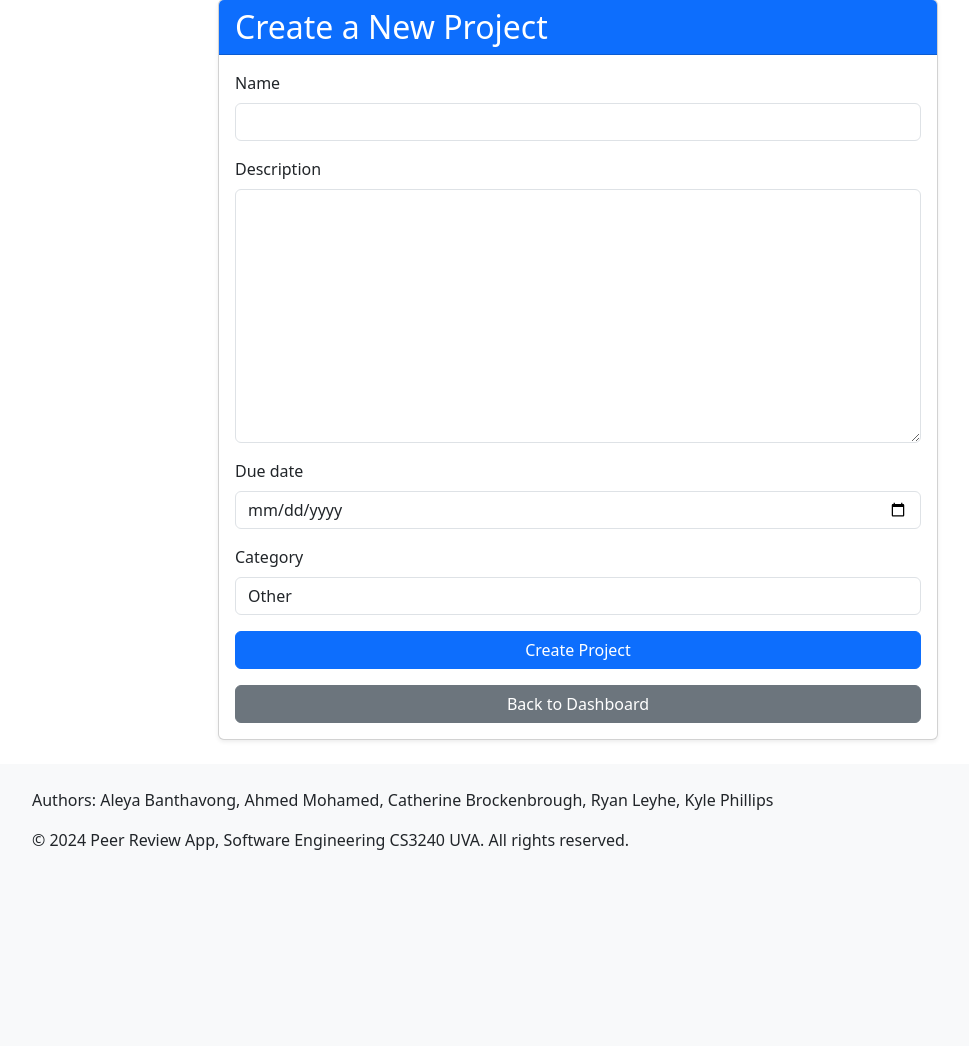
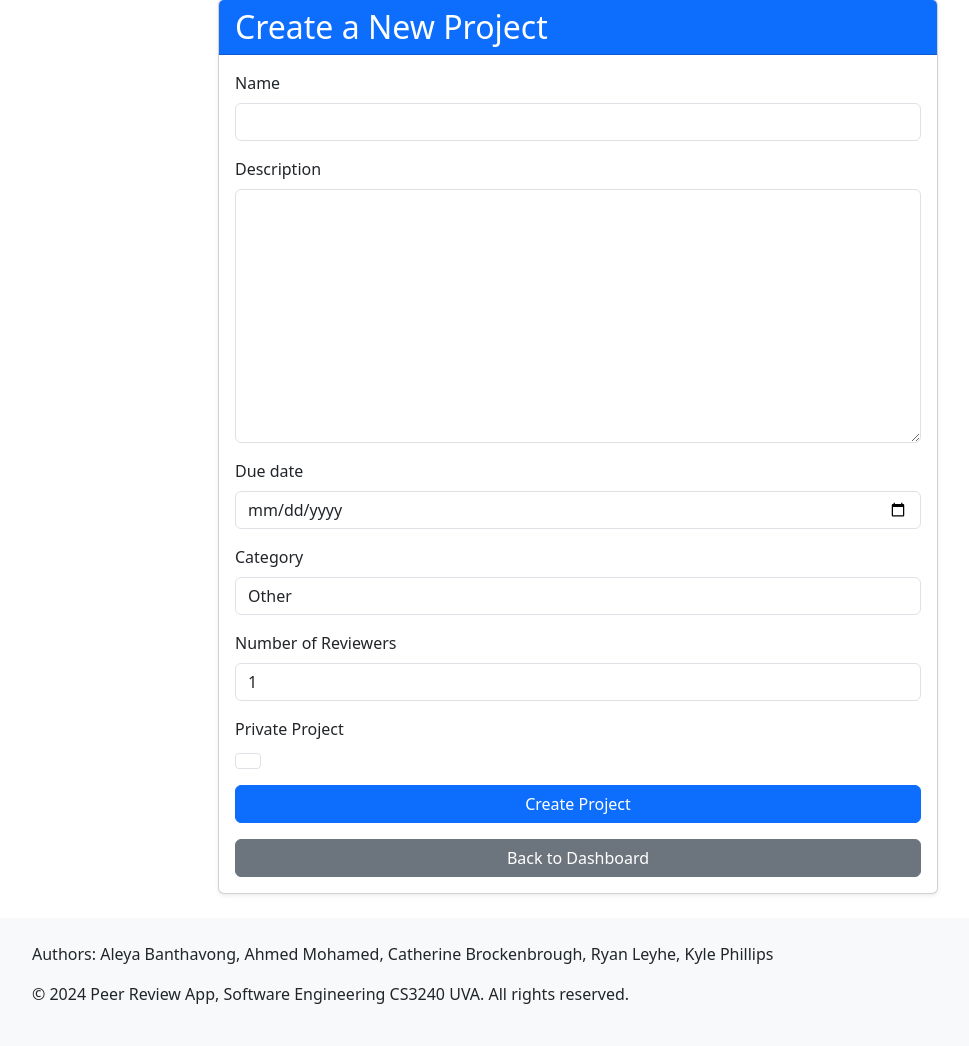
Before and after one commit to AhmedMoee/PeerReview, a Django app: page /create_project/ in a window 1280 px wide. Shown: the part 106-1152 px from the top of the page, without its empty margins (62-1031 px from the left). Before the commit the page ends 956 px from the top, so only its background shows below. Run offline with Django 5.2, Linux system fonts and the light colour scheme; the visitor is signed in with stand-in values (Sample User, id 1); some libraries are stand-ins or nearby versions.

Commit message:
Added limit to number of reviewers as determined during project creation.

```diff
--- a/users/forms.py
+++ b/users/forms.py
@@ -11,9 +11,15 @@ class FileUploadForm(forms.ModelForm):
 class ProjectForm(forms.ModelForm):
     class Meta:
         model = Project
-        fields = ['name', 'description', 'due_date', 'category']
+        fields = ['name', 'description', 'due_date', 'category', 'number_of_reviewers', 'is_private']
+        labels = {
+            'number_of_reviewers': 'Number of Reviewers',
+            'is_private': 'Private Project',
+        }
         widgets = {
-            'due_date': forms.DateInput(attrs={'type': 'date'})
+            'due_date': forms.DateInput(attrs={'type': 'date'}),
+            'number_of_reviewers': forms.NumberInput(attrs={'class': 'form-control'}),
+            'is_private': forms.CheckboxInput(attrs={'class': 'form-check-input'}),
         }
 
 
--- a/users/models.py
+++ b/users/models.py
@@ -34,6 +34,12 @@ class Project(models.Model):
     due_date = models.DateField(blank=True, null = True)
     description = models.TextField()
     created_at = models.DateTimeField(auto_now_add=True)
+    number_of_reviewers = models.PositiveIntegerField(default=1)
+    is_private = models.BooleanField(default=False)
+
+    @property
+    def current_reviewers_count(self):
+        return self.members.count()
 
     def __str__(self):
         return self.name
--- a/users/views.py
+++ b/users/views.py
@@ -103,20 +103,19 @@ def project_list(request):
         )
 
 
-    # Only process membership statuses for common users
-    if request.user.is_authenticated and not is_pma_admin:
-        for project in projects:
-            if request.user in project.members.all():
-                project_status[project.id] = 'member'
-            elif JoinRequest.objects.filter(user=request.user, project=project, status='pending').exists():
-                project_status[project.id] = 'pending'
-            else:
-                project_status[project.id] = 'not_member'
+    visible_projects = []
+    for project in projects:
+        if not project.is_private or project.owner == request.user or request.user in project.members.all() or is_pma_admin:
+            visible_projects.append(project)
+            if request.user.is_authenticated and not is_pma_admin:
+                if request.user in project.members.all():
+                    project_status[project.id] = 'member'
+                elif JoinRequest.objects.filter(user=request.user, project=project, status='pending').exists():
+                    project_status[project.id] = 'pending'
+                else:
+                    project_status[project.id] = 'not_member'
 
-    project_permissions = {}
-    for project in projects:
-        is_owner = project.owner == request.user
-        project_permissions[project.id] = is_owner or is_pma_admin
+    project_permissions = {project.id: project.owner == request.user or is_pma_admin for project in visible_projects}
 
     return render(request, 'project_list.html', {
         'projects': projects,
```
Also changed, not shown: users/templates/project_list.html (+8 -4 lines), users/migrations/0012_project_is_private_project_number_of_reviewers.py (added).
